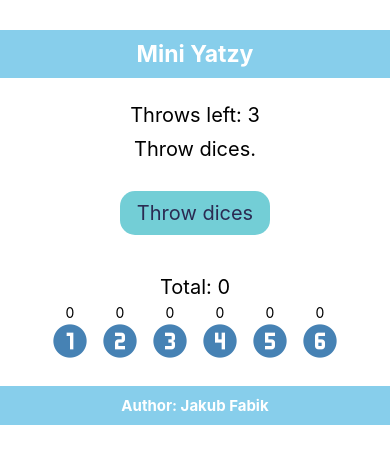
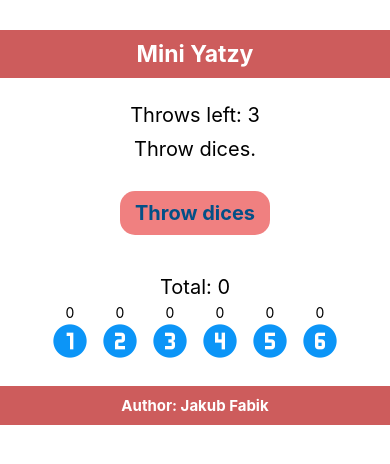
Before and after one commit to jakubfabik/mini_yahtzee, a React Native app: screen / in a window 390 px wide. Shown: the top 464 px of the page. Built offline with nearby package versions, Linux system fonts and the light colour scheme.

Commit message:
added sum counter and custom look colors

```diff
--- a/components/Gameboard.js
+++ b/components/Gameboard.js
@@ -4,9 +4,9 @@ import {Text, View, Pressable} from 'react-native';
 import MaterialCommunityIcons from '@expo/vector-icons/MaterialCommunityIcons';
 
 let cubes = [{},{},{},{},{}]; //important for constructor at getDices
-let circles = [{},{},{},{},{}];  //important for constructor at getCircles
+let circles = [{},{},{},{},{},{}];  //important for constructor at getCircles
 for (let i = 1; i <= 6; i++){
-  circles[i] = {name:'numeric-' + i + '-circle', color: "steelblue", multiplicator: 0, selected: false, blocked: false};
+  circles[i] = {name:'numeric-' + i + '-circle', color: "#0c95f7", multiplicator: 0, selected: false, blocked: false, counted: false};
 }
 let locks = {circles: false, cubes: false};
 const NBR_OF_DICES = 5;
@@ -49,13 +49,17 @@ export default function Gameboard() {
     }
   }
 
-  function wasSelected(){
+  function wasSelected(){   //Also counting the sum
     let locked = 0;
     blockSelCirc();
     for(let i = 1;i <= 6; i++){
-      if(circles[i].blocked){locked = locked + 1}
+      if(circles[i].blocked){locked = locked + 1} // end of round matching
+        if(circles[i].selected && circles[i].blocked && !circles[i].counted){   //in this loop counting sum
+          setTotal(Total + circles[i].multiplicator * i);
+          circles[i].counted = true;
+        }
     }
-    //console.log(circles, locked, round);
+    console.log(circles);
     if(locked === round){return true}
     else{return false}
   }
@@ -64,7 +68,7 @@ export default function Gameboard() {
     for (let i = 0; i < NBR_OF_DICES; i++){
       let randomNumber = Math.floor(Math.random() * 6 + 1);
       if(!cubes[i].lock || overrideLock){
-        cubes[i] = {name:'dice-' + randomNumber, color: "steelblue", lock: false, value: randomNumber};
+        cubes[i] = {name:'dice-' + randomNumber, color: "#0c95f7", lock: false, value: randomNumber};
       }
     }
   }
@@ -78,11 +82,11 @@ export default function Gameboard() {
   const lock = (i) => {
     if(cubes[i].lock){
       cubes[i].lock = false;
-      cubes[i].color = "steelblue";
+      cubes[i].color = "#0c95f7";
     }
     else{
       cubes[i].lock = true;
-      cubes[i].color = "black";
+      cubes[i].color = "#54000d";
     }
     setAction(action+1);      //no idea why but withou this is not refreshing MaterialComunityIcons //dirty patch
     //console.log(cubes);
@@ -127,16 +131,16 @@ const circlesValue = () => {
         if(circles[i].selected){
         circles[i].multiplicator = counter[i];  //write multiplication
         if(counter[i]){                         //if counter is higher than zero:
-          circles[i].color = "black";           // black it
+          circles[i].color = "#54000d";           // #54000d it
         }
         else{
-          circles[i].color = "steelblue";
+          circles[i].color = "#0c95f7";
           circles[i].selected = false;
         }
       }
       else{
         circles[i].multiplicator = 0;
-        circles[i].color = "steelblue";
+        circles[i].color = "#0c95f7";
         circles.selected = false;
       }
     }
@@ -147,7 +151,7 @@ function unlockDices(j){
   for(let i = 0; i < NBR_OF_DICES; i++){
     if(cubes[i].value === j){
       cubes[i].lock = false;
-      cubes[i].color = "steelblue";
+      cubes[i].color = "#0c95f7";
     }
   }
 }
@@ -236,7 +240,7 @@ function checkWinner() {
       <Text style={styles.gameinfo}>Throws left: {nbrOfThrowsLeft}</Text>
       <Text style={styles.gameinfo}>{status}</Text>
       <Pressable style={styles.button}
-        onPress={() => ((nbrOfThrowsLeft === 0) && (!wasSelected()))?setStatus("Select your pints before next throw"):throwDices()}>
+        onPress={() => ((nbrOfThrowsLeft === 0) && (!wasSelected()))?setStatus("Select your points before next throw"):throwDices()}>
           <Text style={styles.buttonText}>Throw dices</Text>
       </Pressable>
       <Text style={styles.gameinfo}>Total: {Total}</Text>
--- a/style/style.js
+++ b/style/style.js
@@ -8,12 +8,12 @@ export default StyleSheet.create({
   header: {
     marginTop: 30,
     marginBottom: 15,
-    backgroundColor: 'skyblue',
+    backgroundColor: 'indianred',
     flexDirection: 'row',
   },
   footer: {
     marginTop: 20,
-    backgroundColor: 'skyblue',
+    backgroundColor: 'indianred',
     flexDirection: 'row'
   },
   title: {
@@ -55,14 +55,15 @@ export default StyleSheet.create({
     margin: 30,
     flexDirection: "row",
     padding: 10,
-    backgroundColor: "#73CED6",
+    backgroundColor: "#F08080",
     width: 150,
     borderRadius: 15,
     justifyContent: 'center',
     alignItems: 'center'
   },
   buttonText: {
-    color:"#2B2B52",
+    color:"#035087",
+    fontWeight: "bold",
     fontSize: 20
   }
 });
```
